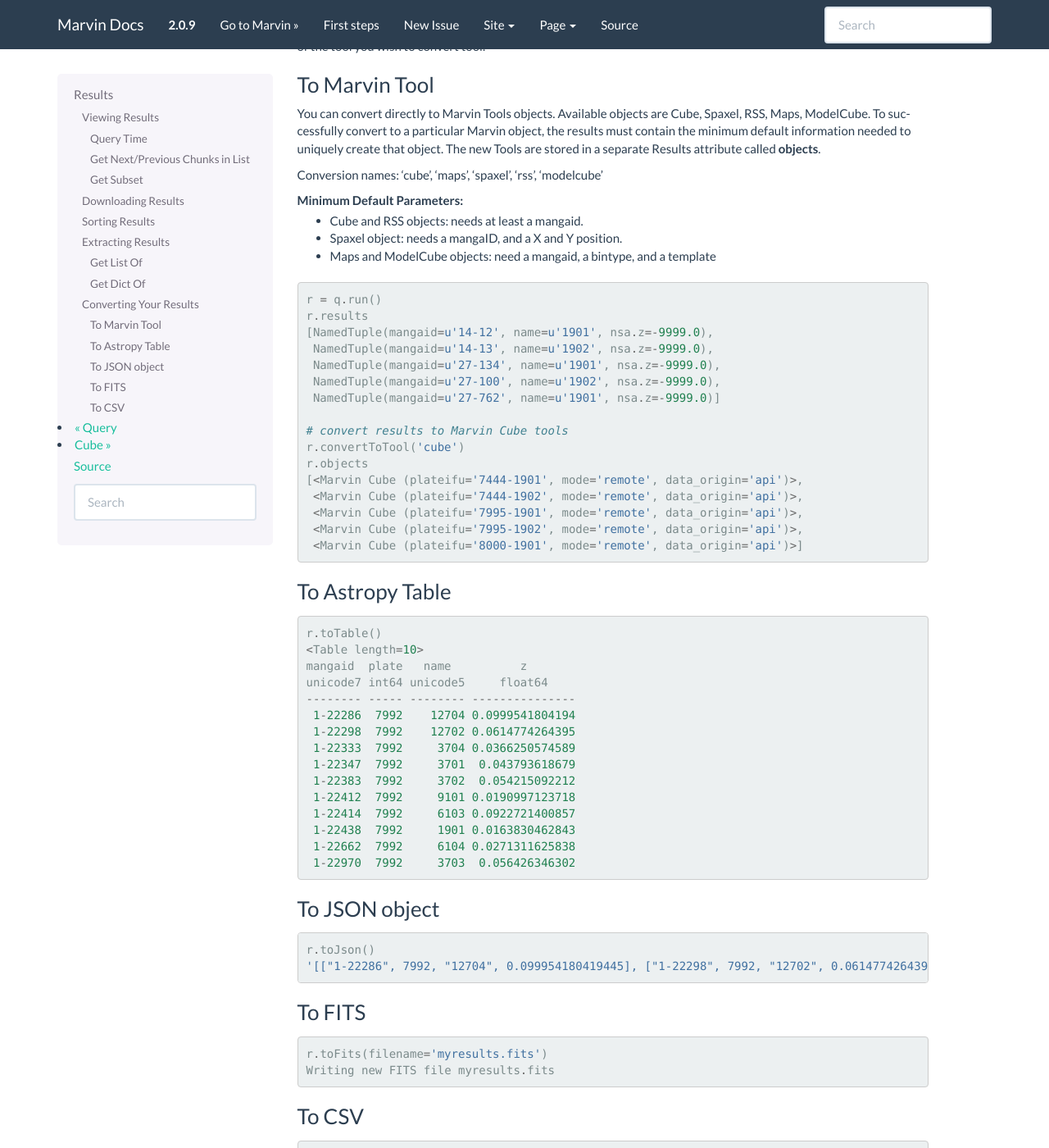
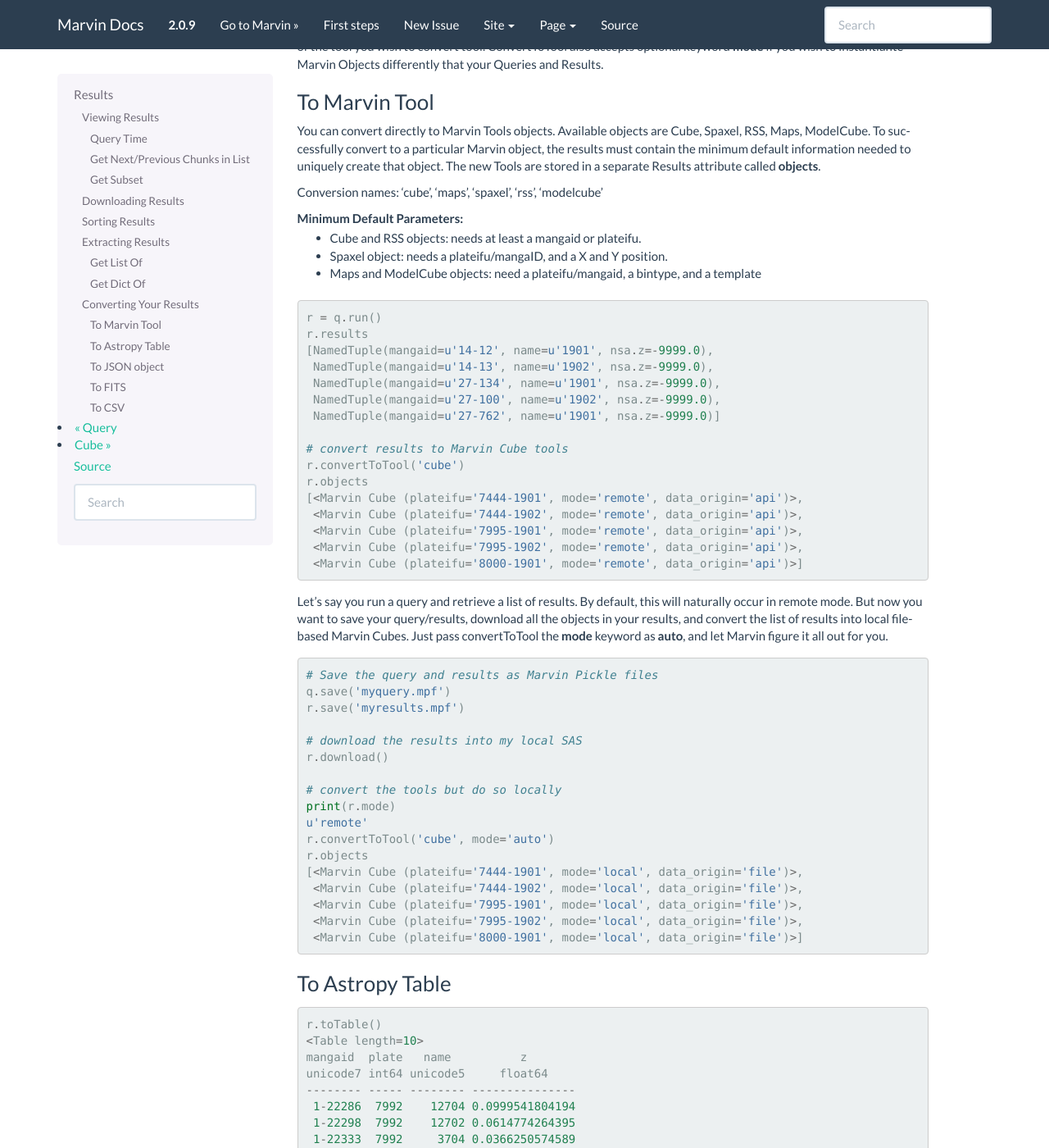
Before and after one commit to sdss/marvin, a Sphinx documentation site: the page built from docs/sphinx/results.rst, in a window 1280 px wide and 1400 px high, scrolled down 5163 px. Shown: the whole window at 82% size. Built offline with Sphinx 7.4.7, drawn with Linux system fonts in a browser that asks for light colours; pages that are not in the unit, such as notebooks, are missing from menus; the version number is read from the project's files by our own code.

Commit message:
updating check_marvin; including it in setup.py

```diff
--- a/docs/sphinx/results.rst
+++ b/docs/sphinx/results.rst
@@ -297,7 +297,7 @@
 
 Converting Your Results
 -----------------------
-You can convert your results to a variety of forms.  ConvertToTool accepts as its main argument **tooltype**, a string name of the tool you wish to convert tool.
+You can convert your results to a variety of forms.  ConvertToTool accepts as its main argument **tooltype**, a string name of the tool you wish to convert tool.  ConvertToTool also accepts optional keyword **mode** if you wish to instantiante Marvin Objects differently that your Queries and Results.
 
 To Marvin Tool
 ^^^^^^^^^^^^^^
@@ -308,9 +308,9 @@
 Conversion names: 'cube', 'maps', 'spaxel', 'rss', 'modelcube'
 
 Minimum Default Parameters:
- * Cube and RSS objects: needs at least a mangaid.
- * Spaxel object: needs a mangaID, and a X and Y position.
- * Maps and ModelCube objects: need a mangaid, a bintype, and a template
+ * Cube and RSS objects: needs at least a mangaid or plateifu.
+ * Spaxel object: needs a plateifu/mangaID, and a X and Y position.
+ * Maps and ModelCube objects: need a plateifu/mangaid, a bintype, and a template
 
 .. code-block:: python
 
@@ -330,6 +330,28 @@
      <Marvin Cube (plateifu='7995-1901', mode='remote', data_origin='api')>,
      <Marvin Cube (plateifu='7995-1902', mode='remote', data_origin='api')>,
      <Marvin Cube (plateifu='8000-1901', mode='remote', data_origin='api')>]
+
+Let's say you run a query and retrieve a list of results.  By default, this will naturally occur in remote mode.  But now you want to save your query/results, download all the objects in your results, and convert the list of results into local file-based Marvin Cubes.  Just pass convertToTool the **mode** keyword as **auto**, and let Marvin figure it all out for you.
+
+.. code-block:: python
+
+    # Save the query and results as Marvin Pickle files
+    q.save('myquery.mpf')
+    r.save('myresults.mpf')
+
+    # download the results into my local SAS
+    r.download()
+
+    # convert the tools but do so locally
+    print(r.mode)
+    u'remote'
+    r.convertToTool('cube', mode='auto')
+    r.objects
+    [<Marvin Cube (plateifu='7444-1901', mode='local', data_origin='file')>,
+     <Marvin Cube (plateifu='7444-1902', mode='local', data_origin='file')>,
+     <Marvin Cube (plateifu='7995-1901', mode='local', data_origin='file')>,
+     <Marvin Cube (plateifu='7995-1902', mode='local', data_origin='file')>,
+     <Marvin Cube (plateifu='8000-1901', mode='local', data_origin='file')>]
 
 
 To Astropy Table
--- a/setup.py
+++ b/setup.py
@@ -6,7 +6,7 @@
 # @Author: Brian Cherinka
 # @Date:   2016-10-19 17:36:00
 # @Last modified by:   Brian Cherinka
-# @Last Modified time: 2016-11-18 08:42:54
+# @Last Modified time: 2017-01-30 15:02:17
 #
 # This is the Marvin setup
 #
@@ -70,7 +70,7 @@
       package_dir={'': 'python'},
       package_data={'': data_files},
       install_requires=install_requires,
-      scripts=['bin/run_marvin'],
+      scripts=['bin/run_marvin', 'bin/check_marvin'],
       classifiers=[
           'Development Status :: 4 - Beta',
           'Environment :: Web Environment',
```
Also changed, not shown: 1 other file.
